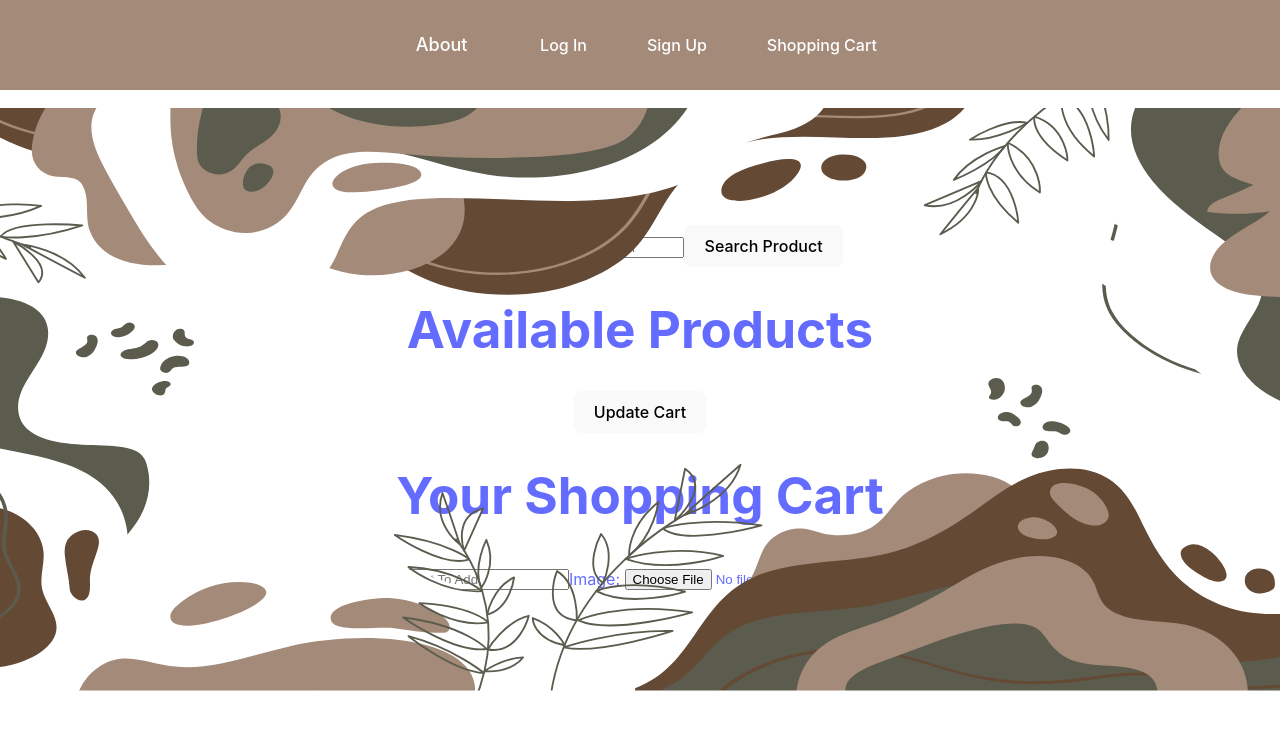
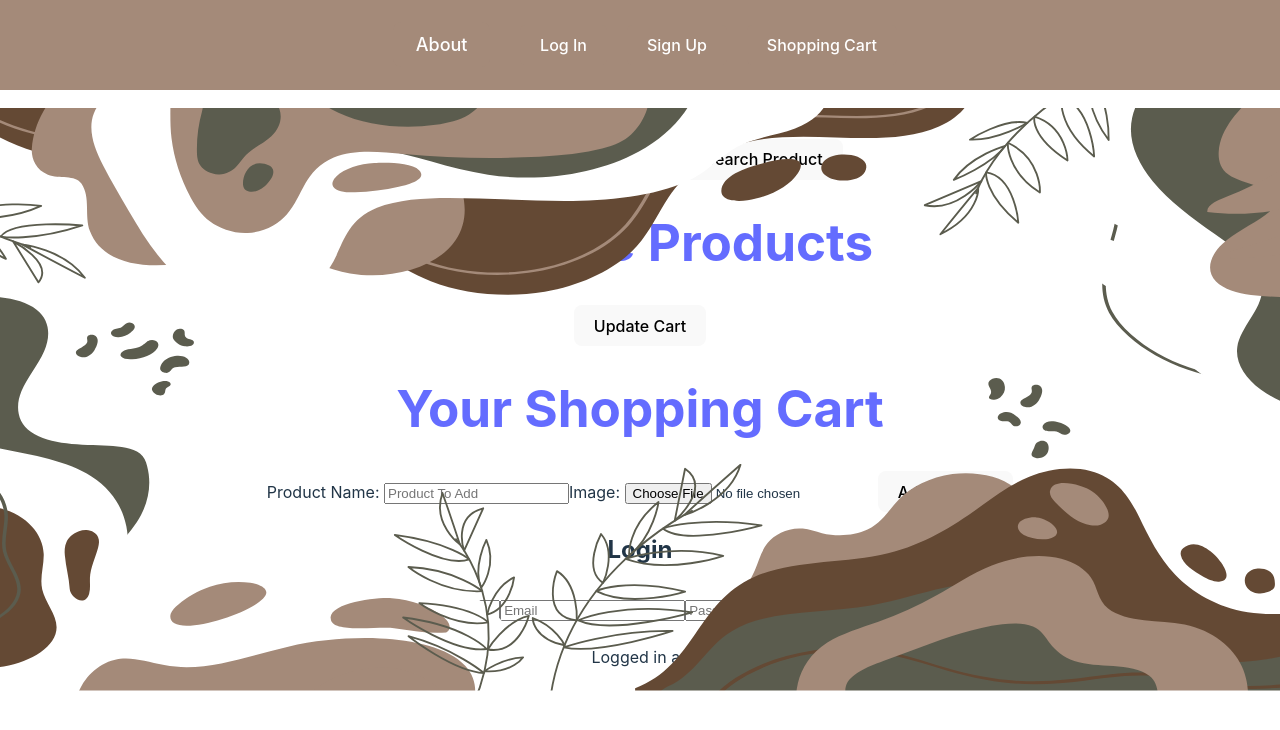
Before and after one commit to dianari17/candle_website, a React (Vite) app in the folder frontend/: page / in a window 1280 px wide. Shown: the top 730 px of the page. Built offline with nearby package versions, Linux system fonts and the light colour scheme.

Commit message:
going back

```diff
--- a/frontend/src/components/TestBut.tsx
+++ b/frontend/src/components/TestBut.tsx
@@ -12,7 +12,7 @@ const navigate = useNavigate();
     navigate('../pages/AboutPage.tsx')
 }
 function moveLog(){
-    navigate('../components/TestLogin.tsx')
+    navigate('../pages/Login.tsx')
 }
 function moveSign(){
     navigate('../pages/Signup.tsx')
@@ -98,17 +98,19 @@ return(
 
             <div
                 style={{
-                    backgroundImage: `url('/frame.svg')`, // Path to your SVG file
+                    backgroundImage: `url('/frame.svg')`,
                     backgroundRepeat: 'no-repeat',
                     backgroundSize: 'cover',
                     backgroundPosition: 'center',
                     width: '100%',
-                    height: '100vh', // Full viewport height
+                    height: '100vh',
                     position: 'absolute',
                     top: '0',
                     left: '0',
-                    zIndex: '-1', // Ensure it stays behind all content
+                    zIndex: '-1',
                 }}
+
+
             ></div>
 
         </div>
--- a/frontend/src/components/TestLogin.tsx
+++ b/frontend/src/components/TestLogin.tsx
@@ -15,7 +15,7 @@ function TestLogin() {
         setFormData({...formData, [e.target.name]: e.target.value});
     }
 
-s
+
     async function onSubmitLogin(e: any) {
         e.preventDefault();
         let res = await login(email, password);
--- a/frontend/src/index.css
+++ b/frontend/src/index.css
@@ -23,7 +23,7 @@ a:hover {
 }
 
 body {
-  color: #646cff;
+
   margin: 0;
   display: flex;
   place-items: center;
--- a/frontend/src/pages/CartPage.tsx
+++ /dev/null
@@ -1,10 +0,0 @@
-import TestUI from '../components/TestUI';
-
-const TestPage = () => {
-    return (
-        <div>
-            <TestUI />
-        </div>
-    );
-}
-export default TestPage;
--- a/frontend/src/pages/TestPage.tsx
+++ b/frontend/src/pages/TestPage.tsx
@@ -1,12 +1,13 @@
 import TestUI from '../components/TestUI';
 import TestBut from '../components/TestBut.tsx'
+import TestLogin from '../components/TestLogin.tsx'
+
 const TestPage = () => {
     return (
         <div>
             <TestBut/>
             <TestUI />
-
-
+            <TestLogin />
 
         </div>
     );
```
